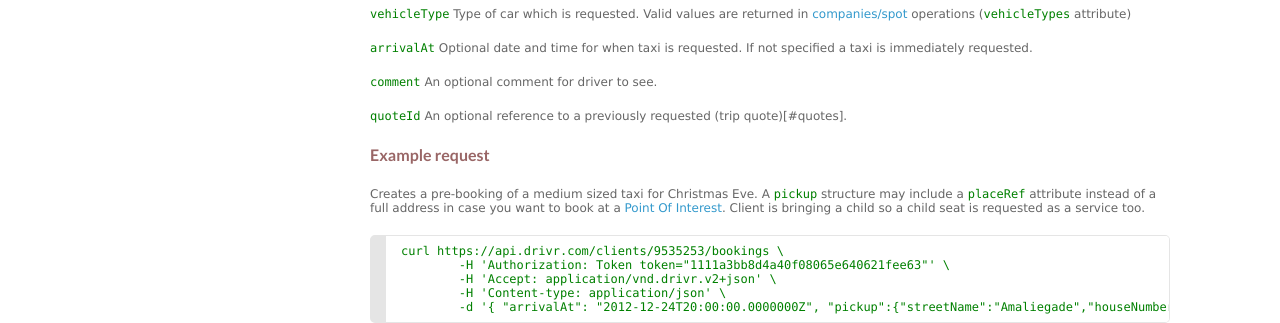
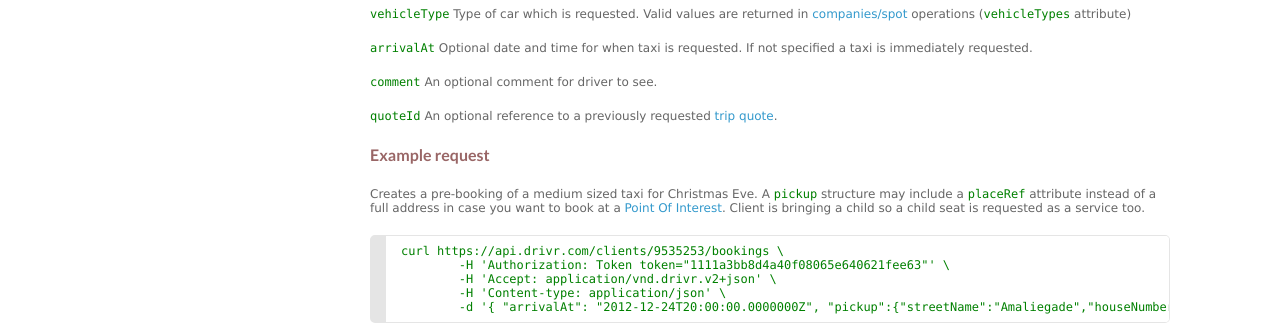
Before and after one commit to clickataxi/api-documentation, a Jekyll site: the page built from index.md, in a window 1280 px wide and 900 px high, scrolled down 12508 px. Shown: the part 151-474 px from the top of the window. Built offline with Jekyll 4.4.1, drawn with Linux system fonts in a browser that asks for light colours; Markdown is read by kramdown in place of the engine named in the settings.

Commit message:
Corrected link for quote

```diff
--- a/index.md
+++ b/index.md
@@ -822,7 +822,7 @@ A success response means our system has accepted your request for a taxi but not
 
 `comment` An optional comment for driver to see.
 
-`quoteId` An optional reference to a previously requested (trip quote)[#quotes].
+`quoteId` An optional reference to a previously requested [trip quote](#quotes).
 
 
 
```
